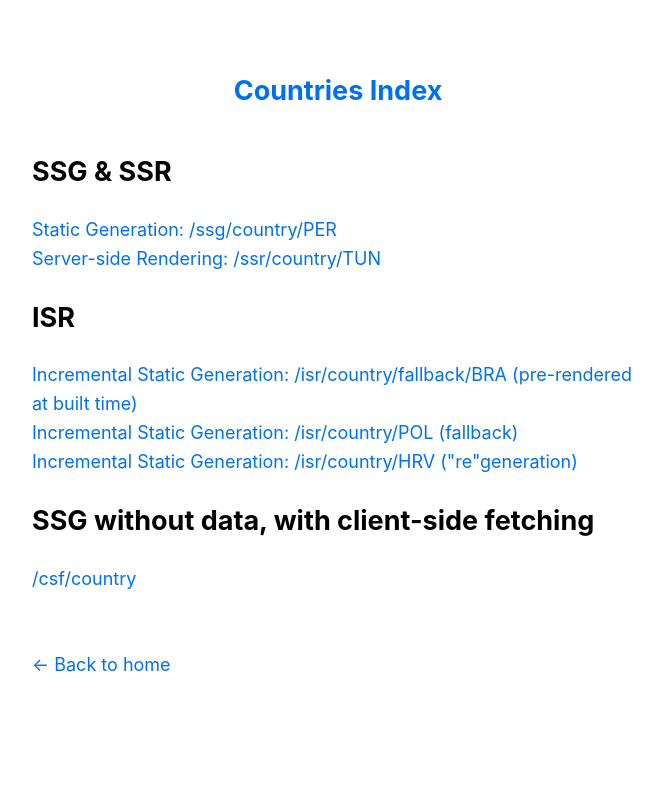
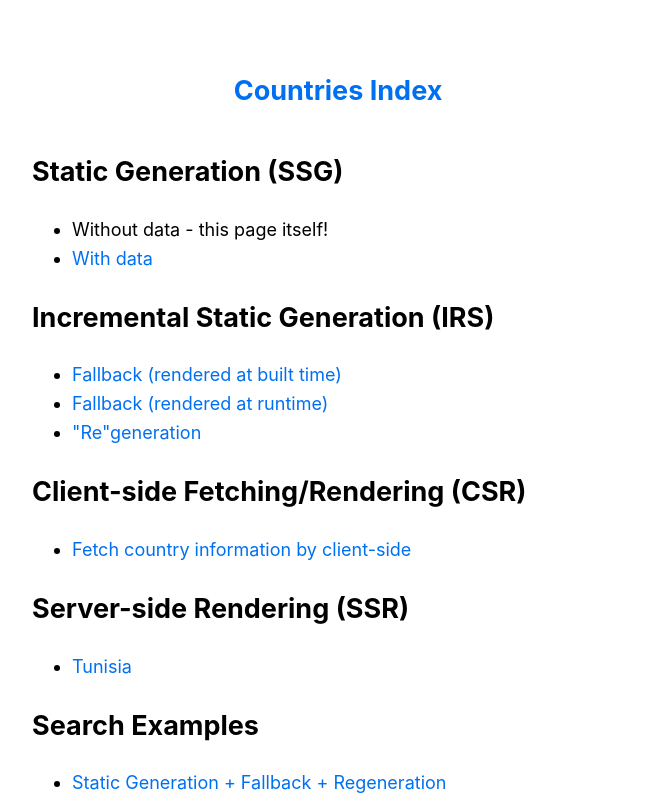
Before and after one commit to eduardoarndt/nextjs-blog, a Next.js app: page / in a window 1280 px wide. Shown: the top 800 px of the page, without its empty margins (302-964 px from the left). Built offline with nearby package versions, Linux system fonts and the light colour scheme.

Commit message:
home page tiles

```diff
--- a/pages/index.tsx
+++ b/pages/index.tsx
@@ -10,29 +10,58 @@ export default function Home() {
           <title>{siteTitle}</title>
         </Head>
         <>
-          <h2>SSG & SSR</h2>
-          <Link href={"/ssg/country/PER"}>
-            Static Generation: /ssg/country/PER
-          </Link>
-          <br />
-          <Link href={"/ssr/country/TUN"}>
-            Server-side Rendering: /ssr/country/TUN
-          </Link>
-          <h2>ISR</h2>
-          <Link href={"/isr/country/fallback/BRA"}>
-            Incremental Static Generation: /isr/country/fallback/BRA
-            (pre-rendered at built time)
-          </Link>
-          <br />
-          <Link href={"/isr/country/fallback/POL"}>
-            Incremental Static Generation: /isr/country/POL (fallback)
-          </Link>
-          <br />
-          <Link href={"/isr/country/regeneration/HRV"}>
-            Incremental Static Generation: /isr/country/HRV ("re"generation)
-          </Link>
-          <h2>SSG without data, with client-side fetching</h2>
-          <Link href={"/csf/country"}>/csf/country</Link>
+          <h2>Static Generation (SSG)</h2>
+          <ul>
+            <li>Without data - this page itself!</li>
+            <li>
+              <Link href={"/ssg/country/PER"}>With data</Link>
+            </li>
+          </ul>
+
+          <h2>Incremental Static Generation (IRS)</h2>
+          <ul>
+            <li>
+              <Link href={"/isr/country/fallback/BRA"}>
+                Fallback (rendered at built time)
+              </Link>
+            </li>
+            <li>
+              <Link href={"/isr/country/fallback/POL"}>
+                Fallback (rendered at runtime)
+              </Link>
+            </li>
+            <li>
+              <Link href={"/isr/country/regeneration/HRV"}>"Re"generation</Link>
+            </li>
+          </ul>
+
+          <h2>Client-side Fetching/Rendering (CSR)</h2>
+          <ul>
+            <li>
+              <Link href={"/csf/country"}>
+                Fetch country information by client-side
+              </Link>
+            </li>
+          </ul>
+
+          <h2>Server-side Rendering (SSR)</h2>
+          <ul>
+            <li>
+              <Link href={"/ssr/country/TUN"}>Tunisia</Link>
+            </li>
+          </ul>
+
+          <h2>Search Examples</h2>
+          <ul>
+            <li>
+              <Link href={"/search/ssg"}>
+                Static Generation + Fallback + Regeneration
+              </Link>
+            </li>
+            <li>
+              <Link href={"/search/ssr"}>Server-side Rendering</Link>
+            </li>
+          </ul>
         </>
       </>
     </Layout>
--- a/pages/search/ssg/[cca3].tsx
+++ b/pages/search/ssg/[cca3].tsx
@@ -50,5 +50,5 @@ export const getStaticPaths: GetStaticPaths = async () => {
 export const getStaticProps: GetStaticProps = async ({ params }) => {
   const country = await getCountry(params?.cca3 as string);
 
-  return { props: { country } };
+  return { props: { country }, revalidate: 60 };
 };
```
